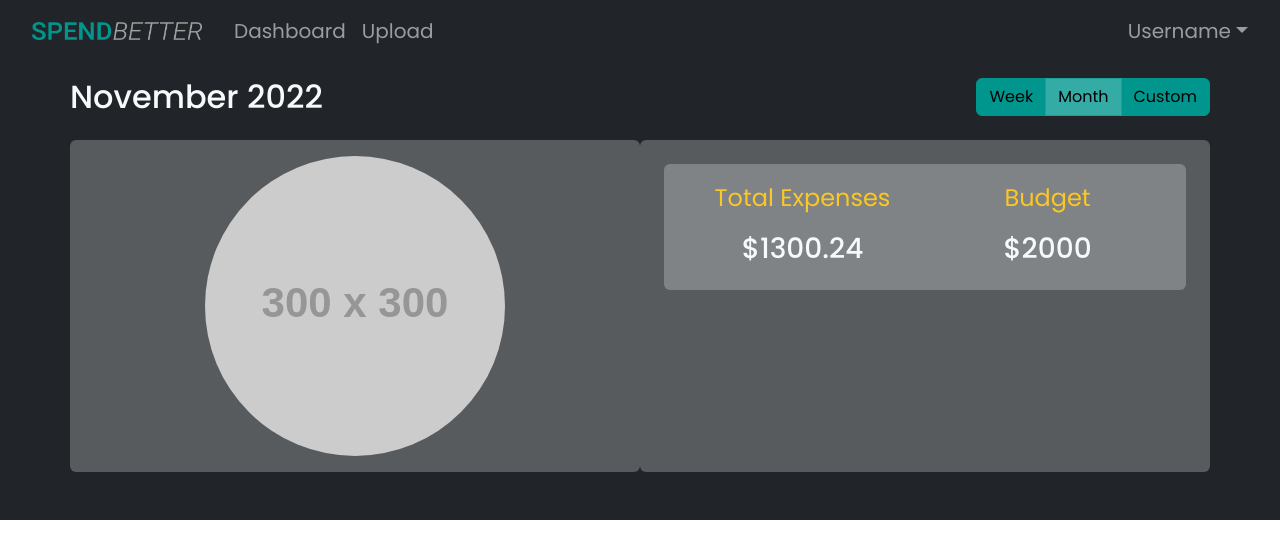
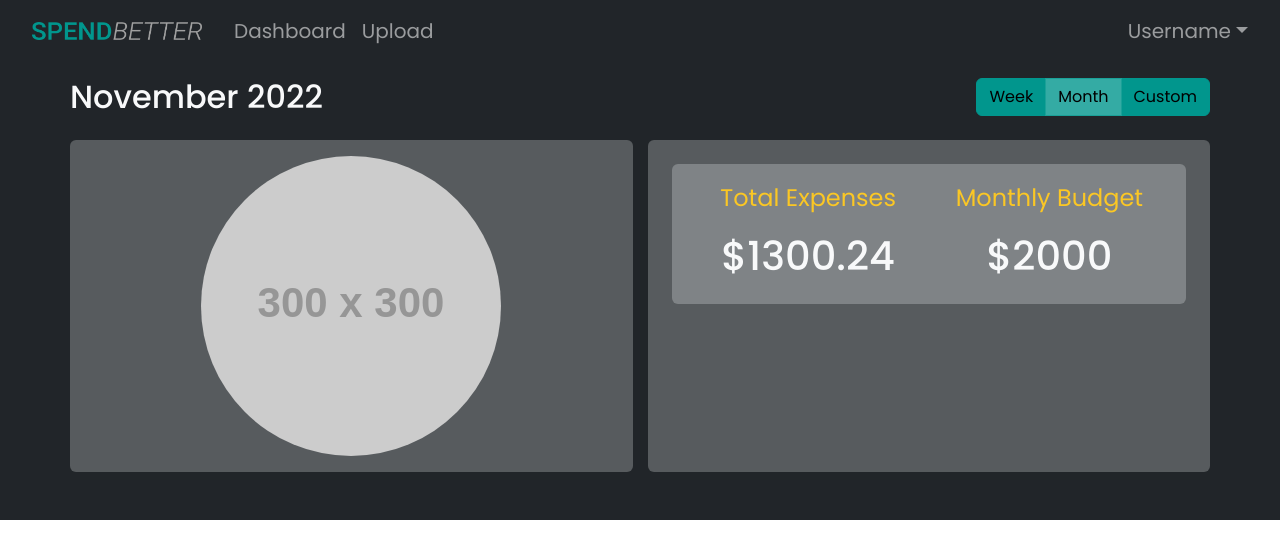
Before and after one commit to nickmendezFlatiron/budget-app, a React (Vite) app in the folder client/: page /dashboard in a window 1280 px wide. Shown: the top 558 px of the page. Built offline with nearby package versions, Linux system fonts and the light colour scheme.

Commit message:
added grid gap to dashboard

```diff
--- a/client/src/dashboard/Dashboard.jsx
+++ b/client/src/dashboard/Dashboard.jsx
@@ -11,7 +11,7 @@ import ToggleButtonGroup from 'react-bootstrap/ToggleButtonGroup';
 import { sampleData } from '../SampleData';
 
 const Dashboard = () => {
-  const [timeFrame, setTimeFrame] = useState("month")
+  const [timeFrame, setTimeFrame] = useState("Month")
 
   const handleTimeFrameChange = (val,e) => {
     setTimeFrame(e.target.value)
@@ -20,16 +20,16 @@ const Dashboard = () => {
   return (
     <div className='bg-dark text-light pb-5'>
       <Container className="">
-        <Row sm={1} md={2} className="pt-3">
+        <Row xs={1} sm={1} md={2} className="pt-3">
           <Col className="text-center text-md-end px-0">
             <ToggleButtonGroup type="checkbox" value={timeFrame} onChange={handleTimeFrameChange} className="">
-              <ToggleButton id="week" value="week">
+              <ToggleButton id="week" value="Week">
                 Week
               </ToggleButton>
-              <ToggleButton id="month" value="month">
+              <ToggleButton id="month" value="Month">
                 Month
               </ToggleButton>
-              <ToggleButton id="custom" value="custom">
+              <ToggleButton id="custom" value="Custom">
                 Custom
               </ToggleButton>
             </ToggleButtonGroup>
@@ -38,19 +38,19 @@ const Dashboard = () => {
             <h2>November 2022</h2>
           </Col>
         </Row>
-        <Row className="pt-3 text-center" xs={1} md={2}>
+        <Row className="pt-3 text-center gap-gutter" >
           <Col className="rounded bg-light bg-opacity-25 p-3">
             <img src="https://via.placeholder.com/300" alt="Chart" className="rounded-circle"/>
           </Col>
           <Col className="rounded bg-light bg-opacity-25 p-3">
-            <Row className="rounded bg-light bg-opacity-25 p-3 fs-4 m-2">
-              <Col >
+            <Row className="rounded bg-light bg-opacity-25 p-3 fs-4 m-md-2">
+              <Col>
                 <p className="text-warning">Total Expenses</p>
-                <h3>$1300.24</h3>
+                <h1>$1300.24</h1>
               </Col>
               <Col>
-                <p className="text-warning">Budget</p>
-                <h3>$2000</h3>
+                <p className="text-warning">{timeFrame}ly Budget</p>
+                <h1>$2000</h1>
               </Col>
             </Row>
           </Col>
--- a/client/src/styles/index.css
+++ b/client/src/styles/index.css
@@ -44,3 +44,7 @@ body::-webkit-scrollbar {
   display: none;;
   scrollbar-width: none;
 }
+
+.gap-gutter {
+  gap: 15px;
+}
```
